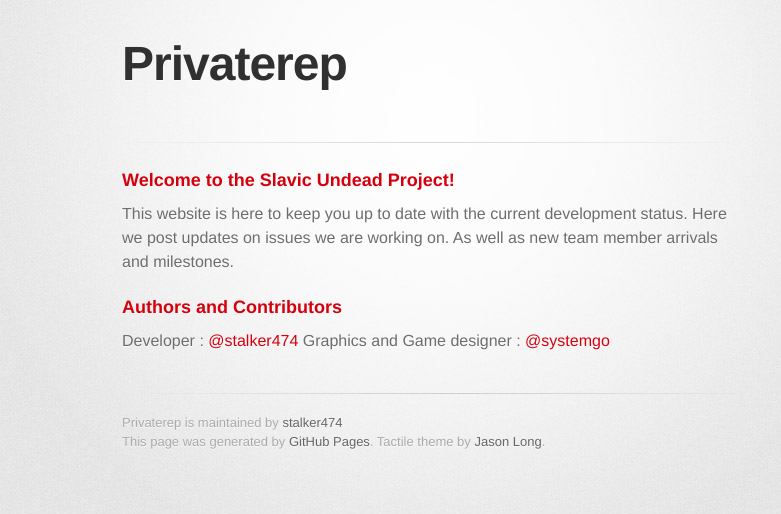
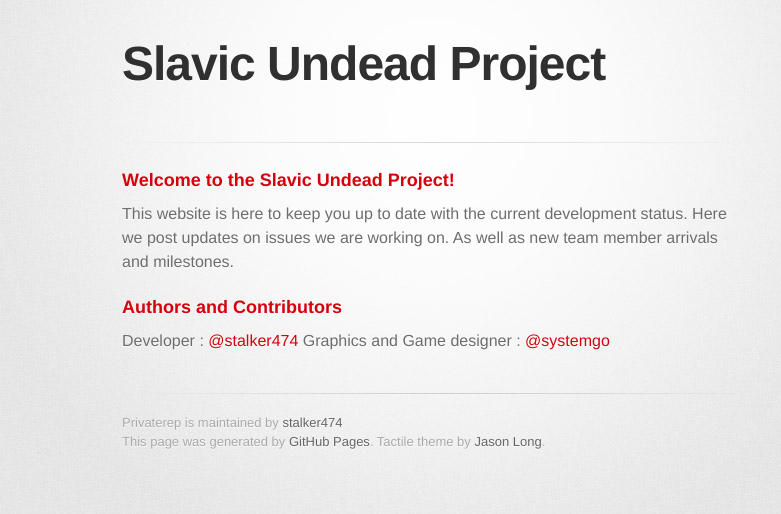
Before and after one commit to stalker474/privateRep, a plain HTML site: page index.html in a window 1280 px wide. Shown: the whole page, without its empty margins (208-989 px from the left). Drawn offline with Linux system fonts and the light colour scheme; a web font is replaced by a local one.

Commit message:
Changed website title

```diff
--- a/index.html
+++ b/index.html
@@ -18,7 +18,7 @@
       <div class="inner">
 
         <header>
-          <h1>Privaterep</h1>
+          <h1>Slavic Undead Project</h1>
           <h2></h2>
         </header>
         <hr>
```
